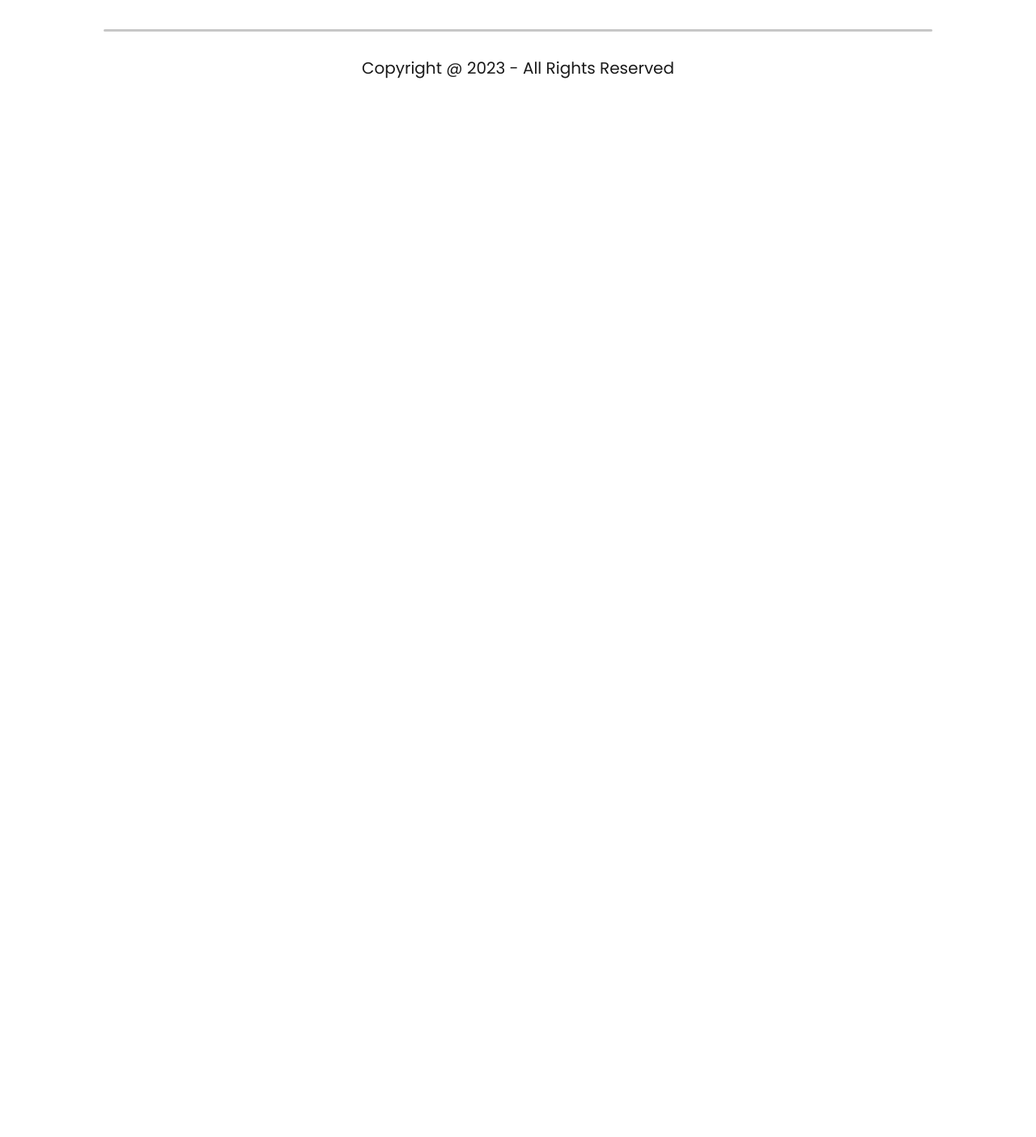
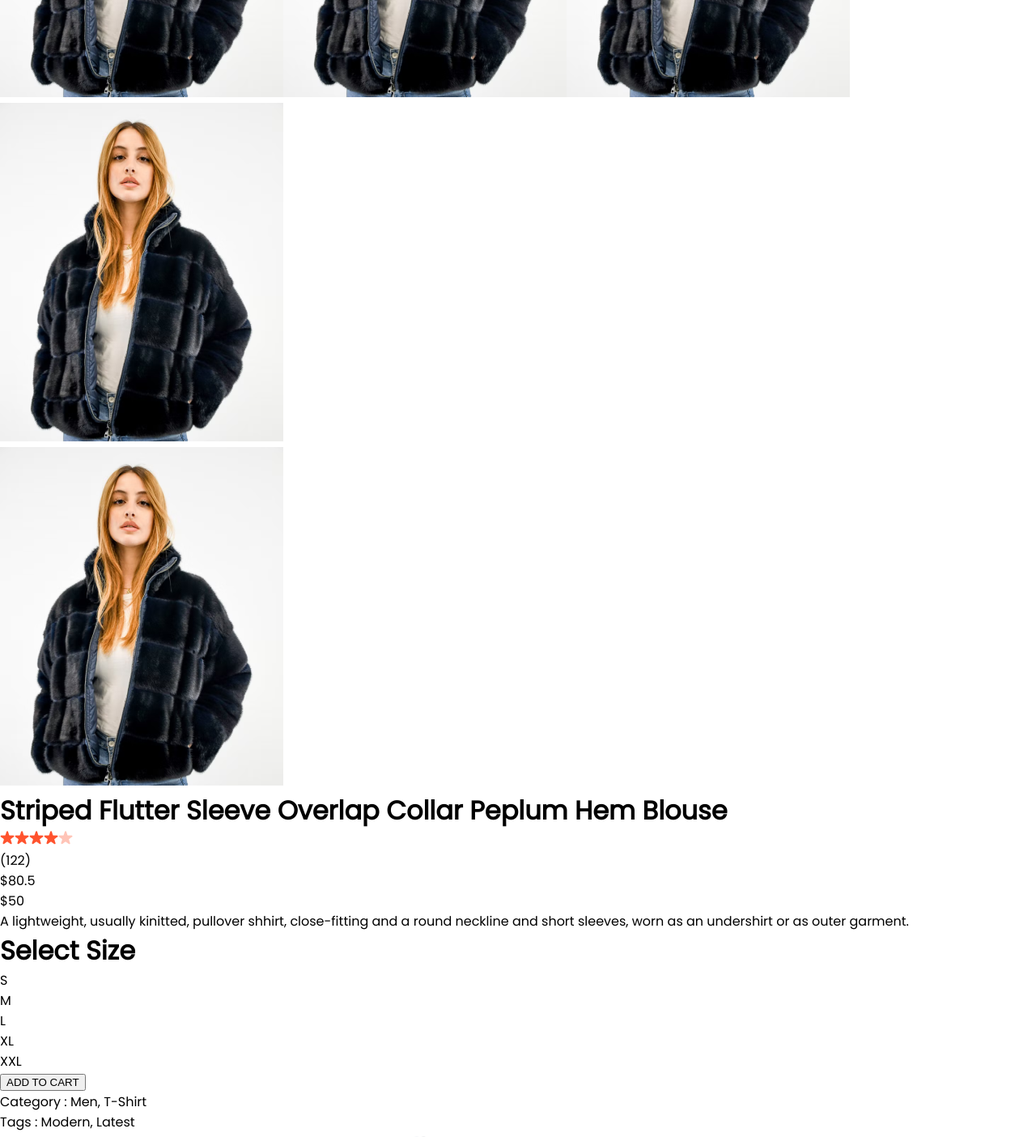
Before and after one commit to Hemant-Mhalsekar/E-Commerce-Website, a React (Create React App) app in the folder frontend/: page /product/1 in a window 1280 px wide. Shown: the part 420-1824 px from the top of the page at 81% size. Before the commit the page ends 800 px from the top, so only its background shows below. Built offline with nearby package versions, Linux system fonts and the light colour scheme.

Commit message:
Completed structure for product category

```diff
--- a/frontend/src/Components/ProductDisplay/ProductDisplay.jsx
+++ b/frontend/src/Components/ProductDisplay/ProductDisplay.jsx
@@ -1,9 +1,55 @@
 import React from 'react'
 import './ProductDisplay.css'
+import star_icon from "../Assets/star_icon.png"
+import star_dull_icon from "../Assets/star_dull_icon.png"
 
-const ProductDisplay = () => {
+const ProductDisplay = (props) => {
+  const {product} = props;
   return (
-    <div className='productdisplay'>ProductDisplay</div>
+    <div className='productdisplay'>
+      <div className='productdisplay-left'>
+        <div className='productdisplay-img-list'>
+          <img src={product.image} alt=''/>
+          <img src={product.image} alt=''/>
+          <img src={product.image} alt=''/>
+          <img src={product.image} alt=''/>
+        </div>
+        <div className='productdisplay-img'>
+          <img className='productdisplay-main-img' src={product.image} alt=''/>
+        </div>
+      </div>
+      <div className='productdisplay-right'>
+        <h1>{product.name}</h1>
+        <div className='productdisplay-right-star'>
+          <img src={star_icon} alt=''/>
+          <img src={star_icon} alt=''/>
+          <img src={star_icon} alt=''/>
+          <img src={star_icon} alt=''/>
+          <img src={star_dull_icon} alt=''/>
+          <p>(122)</p>
+        </div>
+        <div className='productdisplay-right-prices'>
+          <div className='productdisplay-right-prices-old'>${product.old_price}</div>
+          <div className='productdisplay-right-prices-new'>${product.new_price}</div>
+        </div>
+        <div className='productdisplay-right-description'>
+          A lightweight, usually kinitted, pullover shhirt, close-fitting and a round neckline and short sleeves, worn as an undershirt or as outer garment.
+        </div>
+        <div className='productdisplay-right-size'>
+          <h1>Select Size</h1>
+          <div className='productdisplay-right-size'>
+            <div>S</div>
+            <div>M</div>
+            <div>L</div>
+            <div>XL</div>
+            <div>XXL</div>
+          </div>
+        </div>
+        <button> ADD TO CART</button>
+        <p className='productdisplay-right-category'><span>Category :</span> Men, T-Shirt</p>
+        <p className='productdisplay-right-category'><span>Tags :</span> Modern, Latest</p>
+      </div>
+    </div>
   )
 }
 
```
